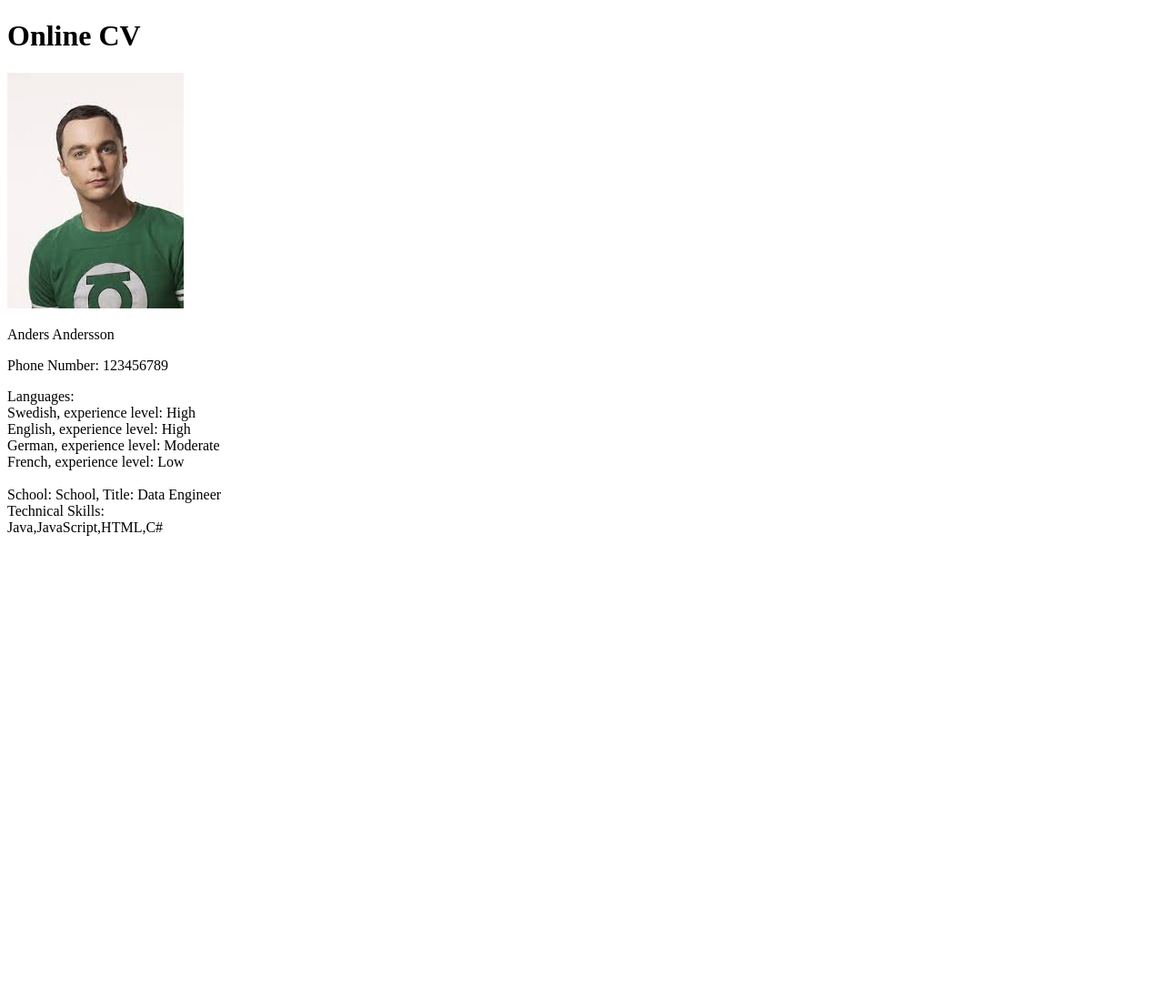
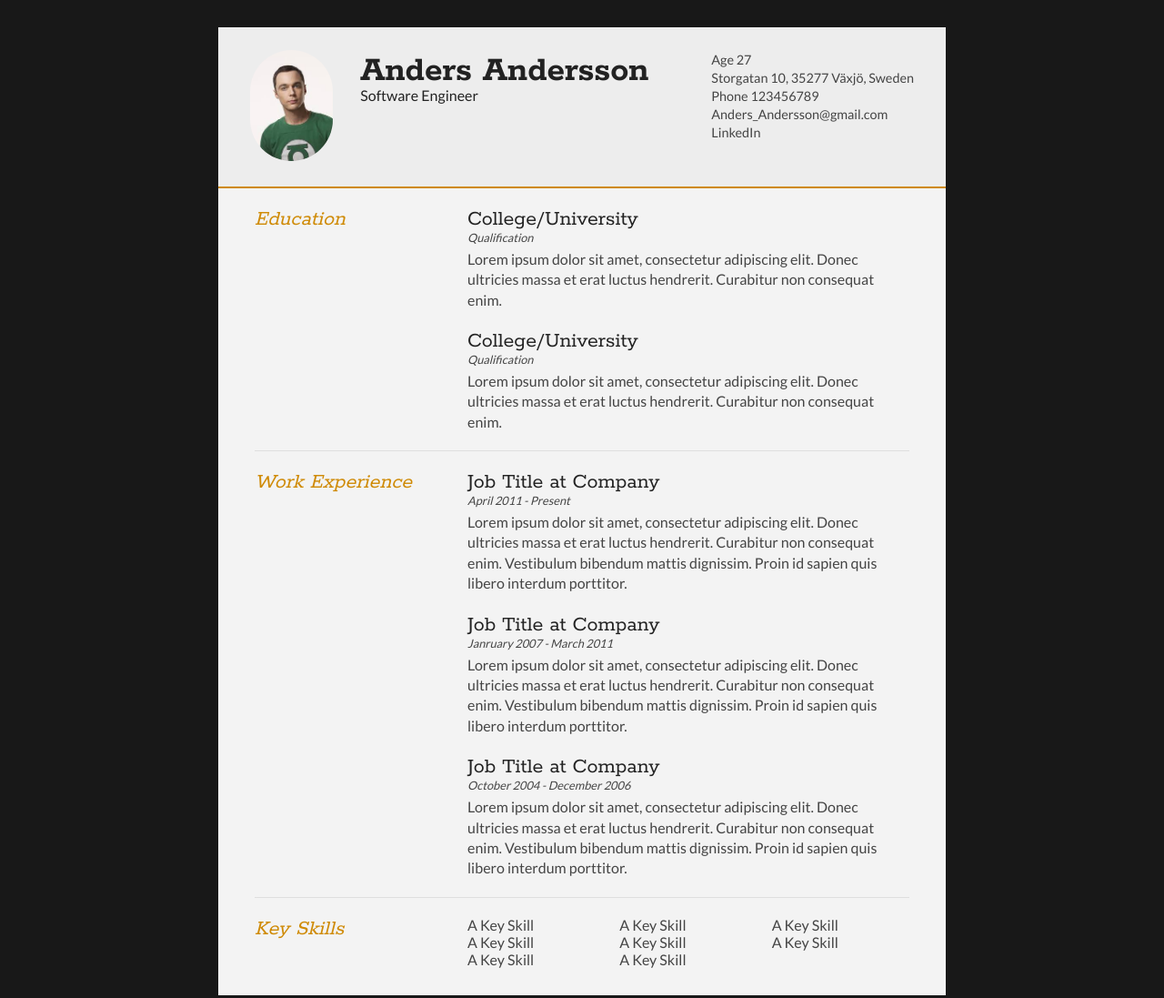
Before and after one commit to Elliot643/Task24, a website: page public/index.html in a window 1280 px wide. Shown: the whole page at 91% size. Before the commit the page ends 800 px from the top, so only its background shows below. Drawn offline with nearby package versions, Linux system fonts and the light colour scheme.

Commit message:
updated gitignore

```diff
--- a/public/data.json
+++ b/public/data.json
@@ -3,9 +3,12 @@
   "email": "Anders_Andersson@gmail.com",
   "age": 27,
   "phone":123456789,
-  "address":[
-    {"city":"Växjö","streetAddress": "Storgatan 10","postal": "35277"}
-  ],
+  "address":{
+    "city":"Växjö",
+    "streetAddress": "Storgatan 10",
+    "postal": "35277",
+    "country": "Sweden"
+  },
 
   "skills":[
     "Java",
@@ -29,9 +32,9 @@
     {"school": "School", "title": "Data Engineer"}
   ],
 
-  "links":[
-    {"linkedin": "https://www.linkedin.com/in/edis-grudic-22a76266/"},
-    {"github": "https://github.com/Edis91/cv"},
-    {"homepage:": "https://edis91.github.io/cv"}
-  ]
+  "links":{
+    "linkedin": "https://www.linkedin.com/in/edis-grudic-22a76266/",
+    "github": "https://github.com/Edis91/cv",
+    "homepage:": "https://edis91.github.io/cv"
+  }
 }
--- a/public/dataParser.js
+++ b/public/dataParser.js
@@ -1,25 +1,20 @@
 function placeInfo(){
     $.getJSON("data.json", function(jsonData){
+        document.getElementById("titlePlacement").innerHTML=jsonData.name+" - Curriculum Vitae";
+        document.getElementById("bigName").innerHTML=jsonData.name;
 
-        document.getElementById("namePlacement").innerHTML=jsonData.name;
-        document.getElementById("phonePlacement").innerHTML="Phone Number: "+jsonData.phone;
-
-        let languages = jsonData.languages;
-        let languageOutput="Languages:<br>";
-        for(let i=0;i<languages.length;i++){
-            let language = languages[i];
-            languageOutput+=language.name+", experience level: "+language.experience+"<br>";
-        }
-        document.getElementById("languages").innerHTML=languageOutput+"<br>";
+        document.getElementById("emailPlacement").innerHTML="<a  href=\"mailto:"+jsonData.email+
+        "\" target=\"_blank\">"+jsonData.email+"</a>";
 
 
+        document.getElementById("phonePlacement").innerHTML="Phone "+jsonData.phone;
 
-        document.getElementById("skills").innerHTML="Technical Skills:<br>"+jsonData.skills;
+        document.getElementById("agePlacement").innerHTML="Age "+jsonData.age;
+        document.getElementById("addressPlacement").innerHTML=jsonData.address.streetAddress+", "+
+            jsonData.address.postal+" "+jsonData.address.city+", "+jsonData.address.country;
 
-        let educationOutput="";
-        for(let i=0;i<jsonData.education.length;i++){
-            educationOutput+="School: "+jsonData.education[i].school+", Title: "+jsonData.education[i].title;
-        }
-        document.getElementById("education").innerHTML=educationOutput+"<br>";
+        document.getElementById("linkedinPlacement").innerHTML="<a  href=\""+jsonData.links.linkedin+
+        "\" target=\"_blank\">LinkedIn</a>";
+
     });
 }
--- a/public/index.html
+++ b/public/index.html
@@ -1,35 +1,127 @@
 <!DOCTYPE html>
 <html>
-    <head>
-        <meta charset="utf-8">
-        <script src="https://cdnjs.cloudflare.com/ajax/libs/jquery/3.4.1/jquery.min.js"></script>
-        <script type="text/javascript" src="dataParser.js"></script>
-        <title>Online CV</title>
-    </head>
-    <body onload="placeInfo()">
-        <h1>Online CV</h1>
-        <div id="info">
-            <p><img src="picture.jpg" alt="Bild"></p>
-            <p id="namePlacement"></p>
-            <p id="phonePlacement"></p>
-        </div>
-        <div id="languages">
+<head>
+<title id="titlePlacement"></title>
+
+<meta name="viewport" content="width=device-width"/>
+<meta name="description" content="The Curriculum Vitae of Joe Bloggs."/>
+<meta charset="UTF-8">
+<script src="https://cdnjs.cloudflare.com/ajax/libs/jquery/3.4.1/jquery.min.js"></script>
+<script type="text/javascript" src="dataParser.js"></script>
+
+<link type="text/css" rel="stylesheet" href="style.css">
+<link href='http://fonts.googleapis.com/css?family=Rokkitt:400,700|Lato:400,300' rel='stylesheet' type='text/css'>
 
 
-        </div>
-        <div id="experience">
+</head>
+<body id="top" onload="placeInfo()">
+<div id="cv" class="instaFade">
+	<div class="mainDetails">
+		<div id="headshot" class="quickFade">
+			<img src="headshot.jpg" alt="picture" />
+		</div>
+
+		<div id="name">
+			<h1 id="bigName" class="quickFade delayTwo"></h1>
+			<h3 class="quickFade delayThree">Software Engineer</h3>
+		</div>
+
+		<div id="contactDetails" class="quickFade delayFour">
+			<ul>
+                <li id="agePlacement"></li>
+                <li id="addressPlacement"></li>
+                <li id="phonePlacement"></li>
+                <li id="emailPlacement"></li>
+                <li id="linkedinPlacement"></li>
+			</ul>
+		</div>
+		<div class="clear"></div>
+	</div>
+
+	<div id="mainArea" class="quickFade delayFive">
+
+        <section>
+			<div class="sectionTitle">
+				<h1>Education</h1>
+			</div>
+
+			<div class="sectionContent">
+				<article>
+					<h2>College/University</h2>
+					<p class="subDetails">Qualification</p>
+					<p>Lorem ipsum dolor sit amet, consectetur adipiscing elit. Donec ultricies massa et erat luctus hendrerit. Curabitur non consequat enim.</p>
+				</article>
+
+				<article>
+					<h2>College/University</h2>
+					<p class="subDetails">Qualification</p>
+					<p>Lorem ipsum dolor sit amet, consectetur adipiscing elit. Donec ultricies massa et erat luctus hendrerit. Curabitur non consequat enim.</p>
+				</article>
+			</div>
+			<div class="clear"></div>
+		</section>
+
+		<section>
+			<div class="sectionTitle">
+				<h1>Work Experience</h1>
+			</div>
+
+			<div class="sectionContent">
+				<article>
+					<h2>Job Title at Company</h2>
+					<p class="subDetails">April 2011 - Present</p>
+					<p>Lorem ipsum dolor sit amet, consectetur adipiscing elit. Donec ultricies massa et erat luctus hendrerit. Curabitur non consequat enim. Vestibulum bibendum mattis dignissim. Proin id sapien quis libero interdum porttitor.</p>
+				</article>
+
+				<article>
+					<h2>Job Title at Company</h2>
+					<p class="subDetails">Janruary 2007 - March 2011</p>
+					<p>Lorem ipsum dolor sit amet, consectetur adipiscing elit. Donec ultricies massa et erat luctus hendrerit. Curabitur non consequat enim. Vestibulum bibendum mattis dignissim. Proin id sapien quis libero interdum porttitor.</p>
+				</article>
+
+				<article>
+					<h2>Job Title at Company</h2>
+					<p class="subDetails">October 2004 - December 2006</p>
+					<p>Lorem ipsum dolor sit amet, consectetur adipiscing elit. Donec ultricies massa et erat luctus hendrerit. Curabitur non consequat enim. Vestibulum bibendum mattis dignissim. Proin id sapien quis libero interdum porttitor.</p>
+				</article>
+			</div>
+			<div class="clear"></div>
+		</section>
 
 
-        </div>
-        <div id="education">
+		<section>
+			<div class="sectionTitle">
+				<h1>Key Skills</h1>
+			</div>
 
-        </div>
-        <div id="skills">
+			<div class="sectionContent">
+				<ul class="keySkills">
+					<li>A Key Skill</li>
+					<li>A Key Skill</li>
+					<li>A Key Skill</li>
+					<li>A Key Skill</li>
+					<li>A Key Skill</li>
+					<li>A Key Skill</li>
+					<li>A Key Skill</li>
+					<li>A Key Skill</li>
+				</ul>
+			</div>
+			<div class="clear"></div>
+		</section>
 
-        </div>
-        <div id="links">
 
-        </div>
 
-    </body>
+
+	</div>
+</div>
+<script type="text/javascript">
+var gaJsHost = (("https:" == document.location.protocol) ? "https://ssl." : "http://www.");
+document.write(unescape("%3Cscript src='" + gaJsHost + "google-analytics.com/ga.js' type='text/javascript'%3E%3C/script%3E"));
+</script>
+<script type="text/javascript">
+var pageTracker = _gat._getTracker("UA-3753241-1");
+pageTracker._initData();
+pageTracker._trackPageview();
+</script>
+</body>
 </html>
--- /dev/null
+++ b/public/style.css
@@ -0,0 +1,355 @@
+html,body,div,span,object,iframe,h1,h2,h3,h4,h5,h6,p,blockquote,pre,abbr,address,cite,code,del,dfn,em,img,ins,kbd,q,samp,small,strong,sub,sup,var,b,i,dl,dt,dd,ol,ul,li,fieldset,form,label,legend,table,caption,tbody,tfoot,thead,tr,th,td,article,aside,canvas,details,figcaption,figure,footer,header,hgroup,menu,nav,section,summary,time,mark,audio,video {
+border:0;
+font:inherit;
+font-size:100%;
+margin:0;
+padding:0;
+vertical-align:baseline;
+}
+
+article,aside,details,figcaption,figure,footer,header,hgroup,menu,nav,section {
+display:block;
+}
+
+html, body {background: #181818; font-family: 'Lato', helvetica, arial, sans-serif; font-size: 16px; color: #222;}
+
+.clear {clear: both;}
+
+p {
+	font-size: 1em;
+	line-height: 1.4em;
+	margin-bottom: 20px;
+	color: #444;
+}
+
+#cv {
+	width: 90%;
+	max-width: 800px;
+	background: #f3f3f3;
+	margin: 30px auto;
+}
+
+.mainDetails {
+	padding: 25px 35px;
+	border-bottom: 2px solid #cf8a05;
+	background: #ededed;
+}
+
+#name h1 {
+	font-size: 2.5em;
+	font-weight: 700;
+	font-family: 'Rokkitt', Helvetica, Arial, sans-serif;
+	margin-bottom: -6px;
+}
+
+#name h2 {
+	font-size: 2em;
+	margin-left: 2px;
+	font-family: 'Rokkitt', Helvetica, Arial, sans-serif;
+}
+
+#mainArea {
+	padding: 0 40px;
+}
+
+#headshot {
+	width: 12.5%;
+	float: left;
+	margin-right: 30px;
+}
+
+#headshot img {
+	width: 100%;
+	height: auto;
+	-webkit-border-radius: 50px;
+	border-radius: 50px;
+}
+
+#name {
+	float: left;
+}
+
+#contactDetails {
+	float: right;
+}
+
+#contactDetails ul {
+	list-style-type: none;
+	font-size: 0.9em;
+	margin-top: 2px;
+}
+
+#contactDetails ul li {
+	margin-bottom: 3px;
+	color: #444;
+}
+
+#contactDetails ul li a, a[href^=tel] {
+	color: #444;
+	text-decoration: none;
+	-webkit-transition: all .3s ease-in;
+	-moz-transition: all .3s ease-in;
+	-o-transition: all .3s ease-in;
+	-ms-transition: all .3s ease-in;
+	transition: all .3s ease-in;
+}
+
+#contactDetails ul li a:hover {
+	color: #cf8a05;
+}
+
+
+section {
+	border-top: 1px solid #dedede;
+	padding: 20px 0 0;
+}
+
+section:first-child {
+	border-top: 0;
+}
+
+section:last-child {
+	padding: 20px 0 10px;
+}
+
+.sectionTitle {
+	float: left;
+	width: 30%;
+}
+
+.sectionContent {
+	float: right;
+	width: 67.5%;
+}
+
+.sectionTitle h1 {
+	font-family: 'Rokkitt', Helvetica, Arial, sans-serif;
+	font-style: italic;
+	font-size: 1.5em;
+	color: #cf8a05;
+}
+
+.sectionContent h2 {
+	font-family: 'Rokkitt', Helvetica, Arial, sans-serif;
+	font-size: 1.5em;
+	margin-bottom: -2px;
+}
+
+.subDetails {
+	font-size: 0.8em;
+	font-style: italic;
+	margin-bottom: 3px;
+}
+
+.keySkills {
+	list-style-type: none;
+	-moz-column-count:3;
+	-webkit-column-count:3;
+	column-count:3;
+	margin-bottom: 20px;
+	font-size: 1em;
+	color: #444;
+}
+
+.keySkills ul li {
+	margin-bottom: 3px;
+}
+
+@media all and (min-width: 602px) and (max-width: 800px) {
+	#headshot {
+		display: none;
+	}
+
+	.keySkills {
+	-moz-column-count:2;
+	-webkit-column-count:2;
+	column-count:2;
+	}
+}
+
+@media all and (max-width: 601px) {
+	#cv {
+		width: 95%;
+		margin: 10px auto;
+		min-width: 280px;
+	}
+
+	#headshot {
+		display: none;
+	}
+
+	#name, #contactDetails {
+		float: none;
+		width: 100%;
+		text-align: center;
+	}
+
+	.sectionTitle, .sectionContent {
+		float: none;
+		width: 100%;
+	}
+
+	.sectionTitle {
+		margin-left: -2px;
+		font-size: 1.25em;
+	}
+
+	.keySkills {
+		-moz-column-count:2;
+		-webkit-column-count:2;
+		column-count:2;
+	}
+}
+
+@media all and (max-width: 480px) {
+	.mainDetails {
+		padding: 15px 15px;
+	}
+
+	section {
+		padding: 15px 0 0;
+	}
+
+	#mainArea {
+		padding: 0 25px;
+	}
+
+
+	.keySkills {
+	-moz-column-count:1;
+	-webkit-column-count:1;
+	column-count:1;
+	}
+
+	#name h1 {
+		line-height: .8em;
+		margin-bottom: 4px;
+	}
+}
+
+@media print {
+    #cv {
+        width: 100%;
+    }
+}
+
+@-webkit-keyframes reset {
+	0% {
+		opacity: 0;
+	}
+	100% {
+		opacity: 0;
+	}
+}
+
+@-webkit-keyframes fade-in {
+	0% {
+		opacity: 0;
+	}
+	40% {
+		opacity: 0;
+	}
+	100% {
+		opacity: 1;
+	}
+}
+
+@-moz-keyframes reset {
+	0% {
+		opacity: 0;
+	}
+	100% {
+		opacity: 0;
+	}
+}
+
+@-moz-keyframes fade-in {
+	0% {
+		opacity: 0;
+	}
+	40% {
+		opacity: 0;
+	}
+	100% {
+		opacity: 1;
+	}
+}
+
+@keyframes reset {
+	0% {
+		opacity: 0;
+	}
+	100% {
+		opacity: 0;
+	}
+}
+
+@keyframes fade-in {
+	0% {
+		opacity: 0;
+	}
+	40% {
+		opacity: 0;
+	}
+	100% {
+		opacity: 1;
+	}
+}
+
+.instaFade {
+    -webkit-animation-name: reset, fade-in;
+    -webkit-animation-duration: 1.5s;
+    -webkit-animation-timing-function: ease-in;
+
+	-moz-animation-name: reset, fade-in;
+    -moz-animation-duration: 1.5s;
+    -moz-animation-timing-function: ease-in;
+
+	animation-name: reset, fade-in;
+    animation-duration: 1.5s;
+    animation-timing-function: ease-in;
+}
+
+.quickFade {
+    -webkit-animation-name: reset, fade-in;
+    -webkit-animation-duration: 2.5s;
+    -webkit-animation-timing-function: ease-in;
+
+	-moz-animation-name: reset, fade-in;
+    -moz-animation-duration: 2.5s;
+    -moz-animation-timing-function: ease-in;
+
+	animation-name: reset, fade-in;
+    animation-duration: 2.5s;
+    animation-timing-function: ease-in;
+}
+
+.delayOne {
+	-webkit-animation-delay: 0, .5s;
+	-moz-animation-delay: 0, .5s;
+	animation-delay: 0, .5s;
+}
+
+.delayTwo {
+	-webkit-animation-delay: 0, 1s;
+	-moz-animation-delay: 0, 1s;
+	animation-delay: 0, 1s;
+}
+
+.delayThree {
+	-webkit-animation-delay: 0, 1.5s;
+	-moz-animation-delay: 0, 1.5s;
+	animation-delay: 0, 1.5s;
+}
+
+.delayFour {
+	-webkit-animation-delay: 0, 2s;
+	-moz-animation-delay: 0, 2s;
+	animation-delay: 0, 2s;
+}
+
+.delayFive {
+	-webkit-animation-delay: 0, 2.5s;
+	-moz-animation-delay: 0, 2.5s;
+	animation-delay: 0, 2.5s;
+}
```
Also changed, not shown: public/headshot.jpg (renamed from public/picture.jpg).
